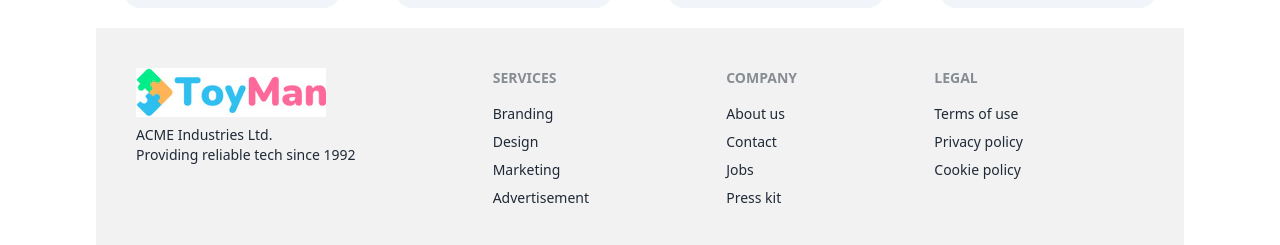
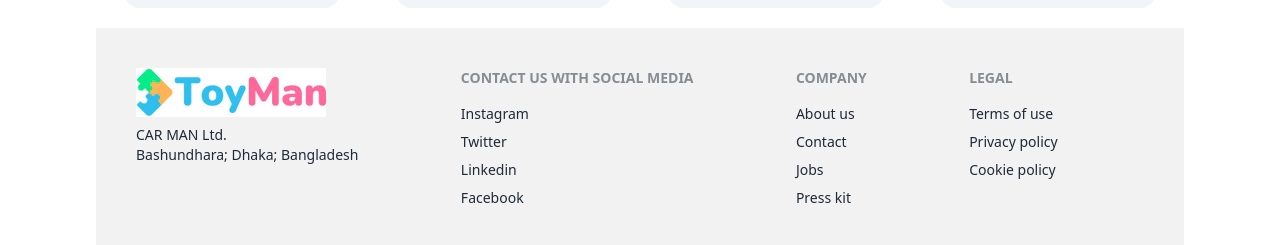
Before and after one commit to khorsed667/ToyMan, a React (Vite) app: page / in a window 1280 px wide. Shown: the part 2649-2894 px from the top of the page. Built offline with nearby package versions, Linux system fonts and the light colour scheme; no server answers.

Commit message:
social media link added

```diff
--- a/src/Shared/Footer.jsx
+++ b/src/Shared/Footer.jsx
@@ -6,14 +6,14 @@ const Footer = () => {
       <footer className="footer p-10 bg-base-200 text-base-content">
         <div>
           <img src={logo} alt="" />
-          <p>ACME Industries Ltd.<br />Providing reliable tech since 1992</p>
+          <p>CAR MAN Ltd.<br />Bashundhara; Dhaka; Bangladesh</p>
         </div>
         <div>
-          <span className="footer-title">Services</span>
-          <a className="link link-hover">Branding</a>
-          <a className="link link-hover">Design</a>
-          <a className="link link-hover">Marketing</a>
-          <a className="link link-hover">Advertisement</a>
+          <span className="footer-title">Contact Us with Social media</span>
+          <a className="link link-hover">Instagram</a>
+          <a className="link link-hover">Twitter</a>
+          <a className="link link-hover">Linkedin</a>
+          <a className="link link-hover">Facebook</a>
         </div>
         <div>
           <span className="footer-title">Company</span>
```
